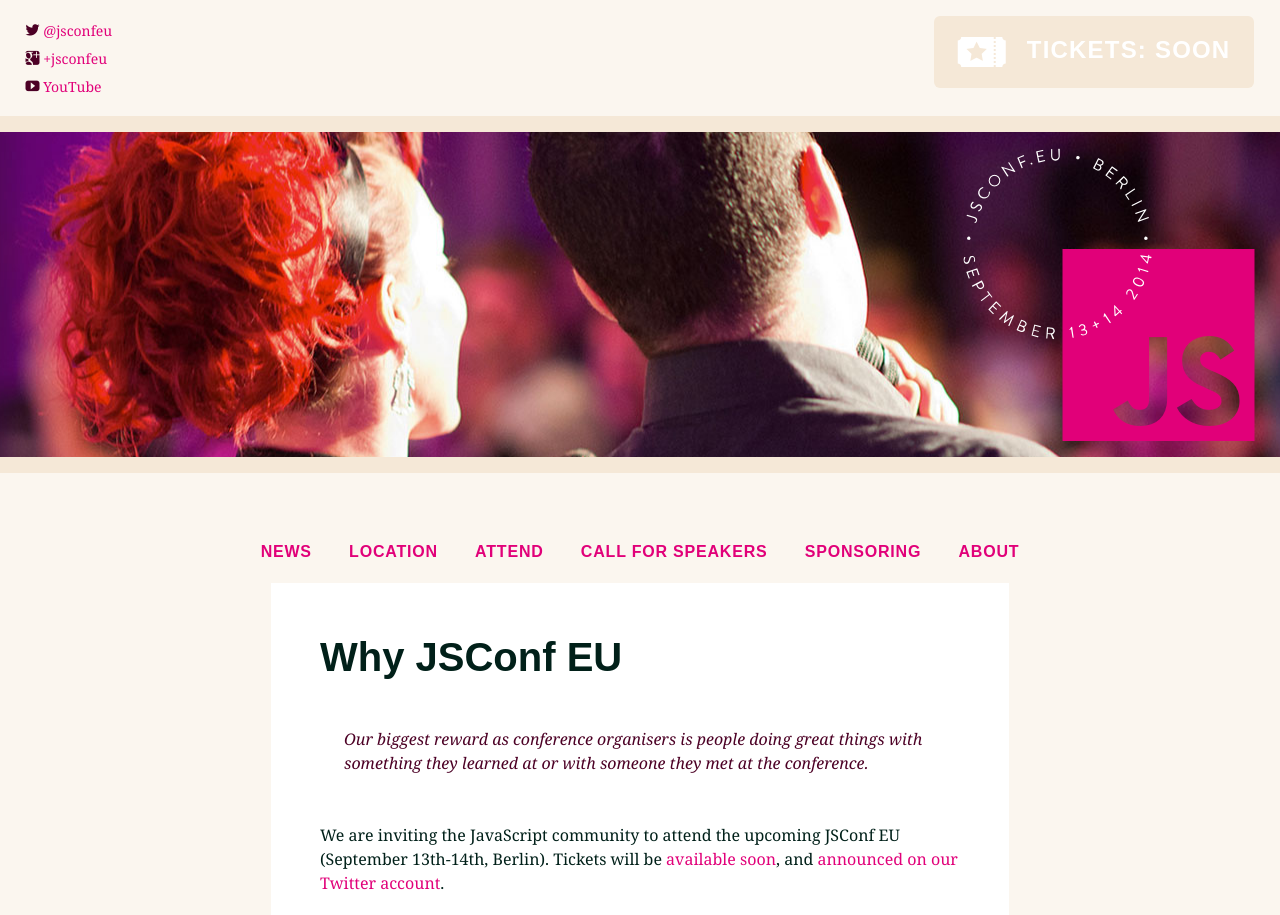
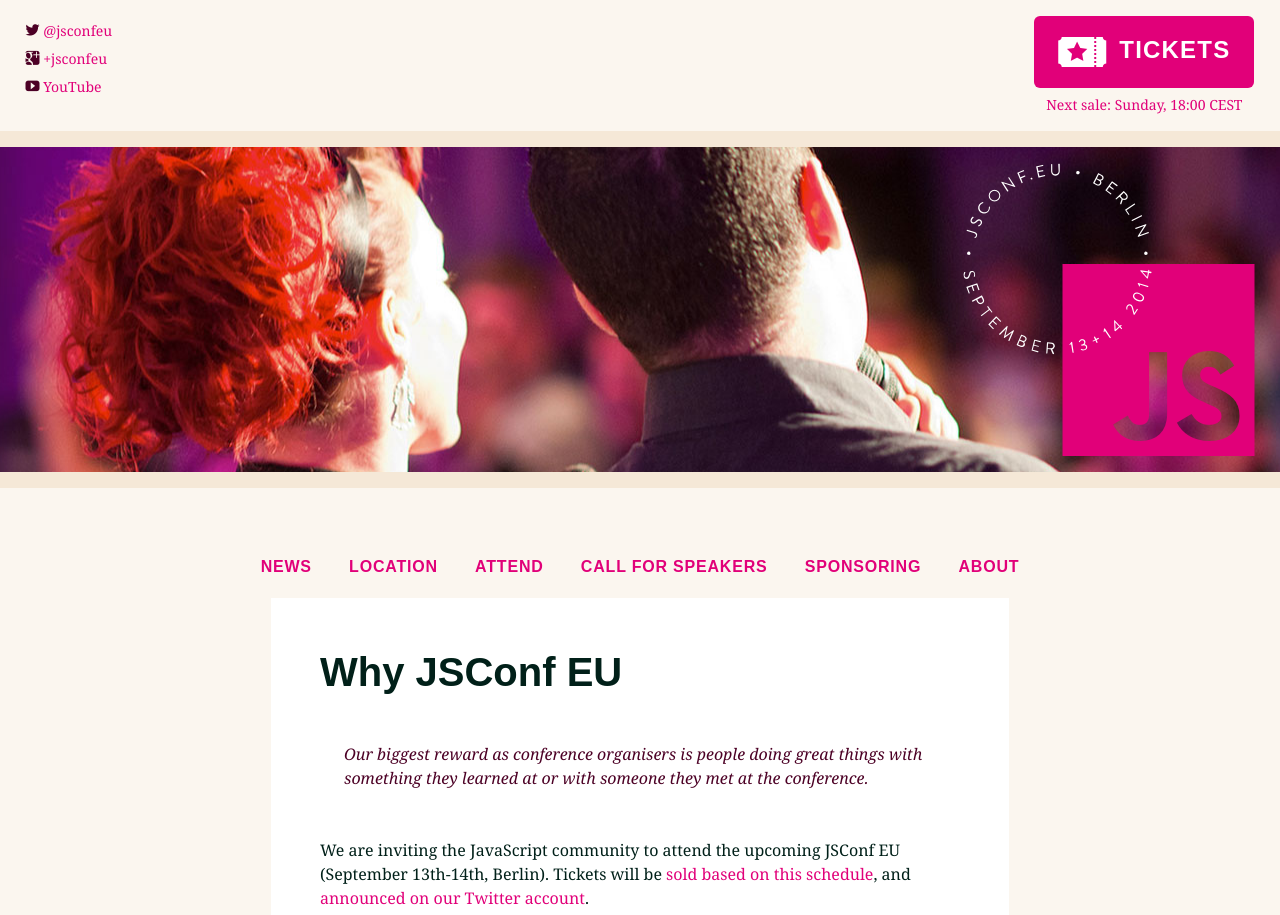
Before and after one commit to jsconf/2014.jsconf.eu, a Jekyll site: the page built from why/index.md, in a window 1280 px wide and 1400 px high, cut to the strip 0-915 px from the top of the window. Built offline with Jekyll 4.4.1, drawn with Linux system fonts in a browser that asks for light colours; nearby versions of some CDN libraries; comment, search, counter and statistics services are not loaded; some of the changed text lies outside the part shown.

Commit message:
Add links to sales all around

```diff
--- a/_layouts/default.html
+++ b/_layouts/default.html
@@ -68,9 +68,13 @@
             </li>
           </ul>
 
-          <div class="tickets tickets_off">
-            <a class="button" href="#"><span class="ico-ticket" aria-hidden="true"></span> Tickets: Soon</a>
+          <div class="tickets tickets_on">
+            <a class="button" href="https://ti.to/jsconfeu/jsconf-eu-2014/"><span class="ico-ticket" aria-hidden="true"></span>Tickets</a>
+            <p class="ticket_info">
+              <a href="/news/2014/06/11/ticket-schedule.html">Next sale: Sunday, 18:00 CEST</a>
+            </p>
           </div>
+
 
         </div>
       </header>
--- a/why/index.md
+++ b/why/index.md
@@ -9,7 +9,7 @@
 
 > Our biggest reward as conference organisers is people doing great things with something they learned at or with someone they met at the conference.
 
-We are inviting the JavaScript community to attend the upcoming JSConf EU (September 13th-14th, Berlin). Tickets will be [available soon](http://2014.jsconf.eu/news/2014/06/11/ticket-schedule.html), and [announced on our Twitter account](https://twitter.com/jsconfeu).
+We are inviting the JavaScript community to attend the upcoming JSConf EU (September 13th-14th, Berlin). Tickets will be [sold based on this schedule](/news/2014/06/11/ticket-schedule.html), and [announced on our Twitter account](https://twitter.com/jsconfeu).
 
 <div class="embed_container">
   <img width="560" height="420"
@@ -98,6 +98,6 @@
 Post Events:
 - Monday 11:00-15:00: Relax.js, a full brunch open to all, on us.
 
-## Tickets
+## Buy a ticket
 
-Tickets will be [available soon](http://2014.jsconf.eu/news/2014/06/11/ticket-schedule.html)
+See [our ticket schedule](/news/2014/06/11/ticket-schedule.html) for when tickets will be available.
```
Also changed, not shown: _posts/2014-06-11-ticket-schedule.md (+3 -1 lines).
